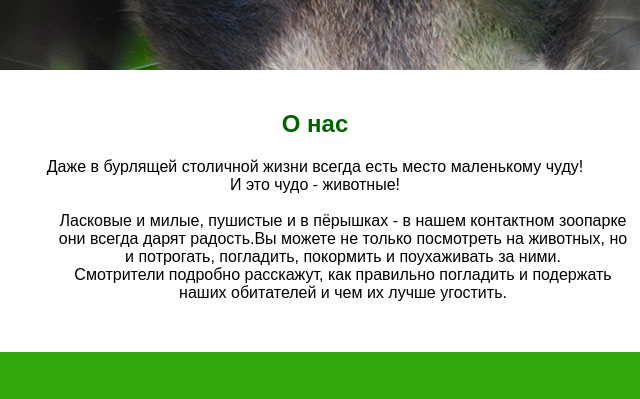
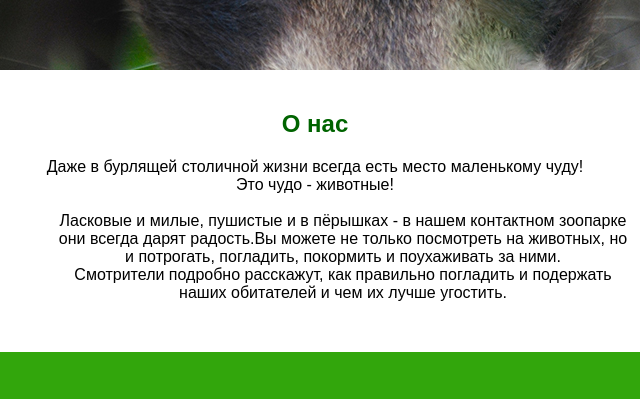
Before and after one commit to AbakunchikAlena/site, a plain HTML site: page index.html in a window 1280 px wide. Shown: the part 480-879 px from the top of the page, 325-965 px from the left. Drawn offline with Linux system fonts and the light colour scheme.

Commit message:
second commit

```diff
--- a/index.html
+++ b/index.html
@@ -20,7 +20,7 @@
 	<h2 class="zagol" >О нас</h2>
 
 
-	Даже в бурлящей столичной жизни всегда есть место маленькому чуду! <br>И это чудо - животные!<br><br>
+	Даже в бурлящей столичной жизни всегда есть место маленькому чуду! <br>Это чудо - животные!<br><br>
 	<div class="divabout">
 	Ласковые и милые, пушистые и в пёрышках - в нашем контактном зоопарке они всегда дарят радость.Вы можете не только посмотреть на животных, но и потрогать, погладить, покормить и поухаживать за ними.<br>
 	 Смотрители подробно расскажут, как правильно погладить и подержать наших обитателей и чем их лучше угостить.
```
